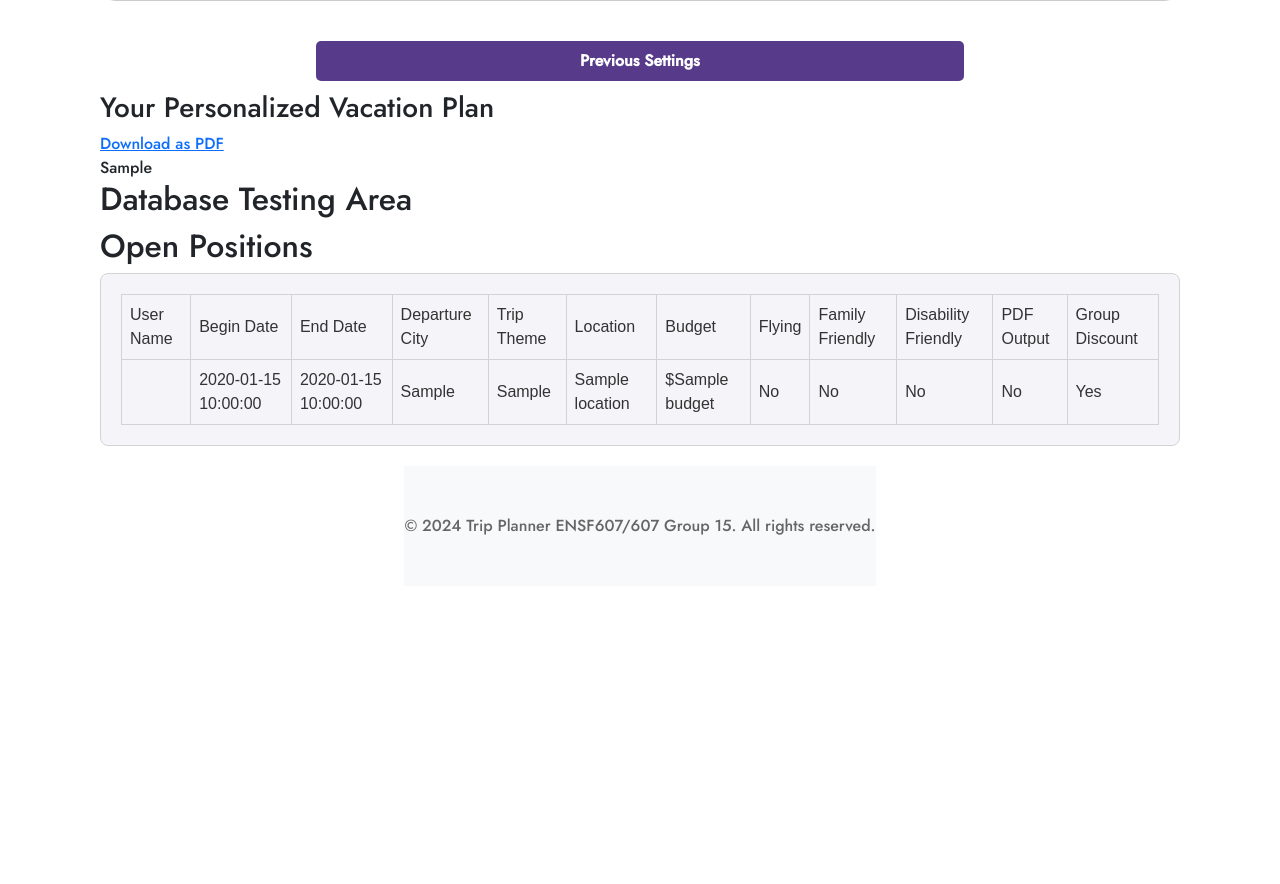
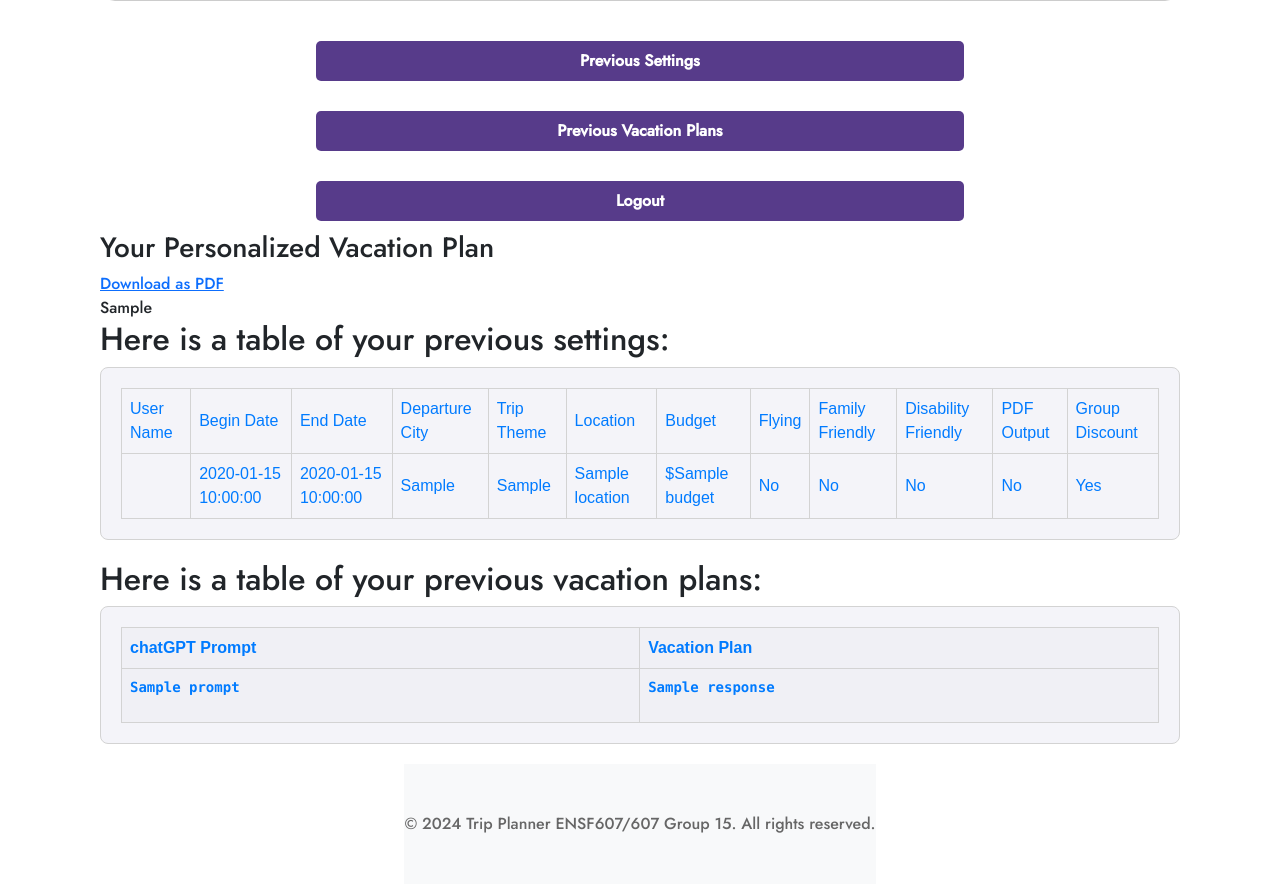
Before and after one commit to ENSF-607-608-Group-15/trip_planner_ENSF_607_608_Group_15_development, a Flask app: template templates/home.html in a window 1280 px wide. Shown: the part 2291-3175 px from the top of the page. Before the commit the page ends 2826 px from the top, so only its background shows below. Run offline with Flask 3, Linux system fonts and the light colour scheme; the template is opened without the code that fills it: most values are stand-ins (such as "Sample title", 1, 10 or a date in 2020); lists and menus that the app fills with data are empty.

Commit message:
Added previous response display

```diff
--- a/app.py
+++ b/app.py
@@ -37,24 +37,20 @@ def home():
 @app.route('/login', methods=['POST'])
 def login():
     userName = request.form.get('usernameLogin')
-    print(userName)
     passHash = request.form.get('passwordLogin')
-    print(passHash)
     if userName is None or passHash is None:
         return render_template('home.html', title=home_title)
     query = f"SELECT passHashMatch('{userName}', '{passHash}')"
     userValid = db1.query(query).scalar()
-    print(userValid)
     if userValid == 1:
         # add user infomation  to session
         # covert user to userClass list
-        query = f"SELECT * FROM users WHERE userName ='{userName}' and passHash='{passHash}' limit 1"
+        query = f"SELECT userId, userName FROM users WHERE userName ='{userName}' and passHash='{passHash}' limit 1"
         user = db1.query(query)
         user = user.fetchall()
         # myUser = userClass(user[0][0], user[0][1], user[0][2]) # TODO: This variable "myUser" is unused
         session['user_id'] = user[0][0]
         session['user_name'] = user[0][1]
-        print(session['user_id'])
         # userList = [userClass(user[0][0], user[0][1], user[0][2])]
         # session['userName'] = myUser.userId
         # print(session['userName'])
@@ -200,6 +196,11 @@ def displayUserQueries():
     trips = db1.load_queries_dicts_from_db(session['user_id'])
     return render_template('home.html', trips=trips, title=home_title, Authenticated=True, Registered=True)
 
+@app.route('/displayUserVacationPlans', methods=['POST'])
+def displayUserVacationPlans():
+    vacations = db1.load_response_dicts_from_db(session['user_id'])
+    return render_template('home.html', vacations=vacations, title=home_title, Authenticated=True, Registered=True)
+
 @app.route('/download_pdf', methods=['GET'])
 def download_pdf():
     file_name = f"itinerary_for_{session['user_name']}.pdf"
--- a/static/custom.css
+++ b/static/custom.css
@@ -255,11 +255,29 @@ textarea.form-control {
     color: #333;
 }
 
-.trip table th {
-    background-color: #f0f0f5;
+.trip table td {
+    color: #007bff;
 }
 
-.trip table td b, .trip table th {
+.vacation {
+    background-color: #f4f4f9;
+    border: 1px solid #d3d3d3;
+    padding: 20px;
+    border-radius: 8px;
+    margin-bottom: 20px;
+}
+
+.vacation table {
+    width: 100%;
+    border-collapse: collapse;
+}
+
+.vacation table th {
+    padding: 8px;
+    border: 1px solid #d3d3d3;
+    font-family: Arial, sans-serif;
+    color: #333;
+    background-color: #f0f0f5;
     color: #007bff;
 }
 
--- a/templates/home.html
+++ b/templates/home.html
@@ -14,22 +14,9 @@
      <div>
       <h1 class="title">Vacation Planner</h1>
 
-      <!-- <button id="toggleButton">Login</button> -->
+
     {% if not Authenticated or not Registered %}
-      <!-- <div class="Login"> -->
 
-        <!-- <form action="/login" method="get" > -->
-          <!-- <input type="text" id="usernameInput" name="username" placeholder="Enter username">
-          <input type="password" id="passwordInput" name="password" placeholder="Enter password">
-          <input type="submit" value="Loginme"> -->
-
-
-        <!-- </form> -->
-
-        <!-- <p id="errorMessage" style="color: red;">{{Authenticated}}</p>  -->
-
-
-      <!-- </div> -->
 	<div class="logFull">
 		<input type="checkbox" id="chk" aria-hidden="true">
 
@@ -49,11 +36,10 @@
 				<button id="signupbtn" name="signupbtn">Sign up</button>
 			</form>
 
+	</div>
 
+ {% endif %}
 
-
-	</div>
- {% endif %}
  {% if Authenticated %}
     <div class="Main">
           <div class="pic">
@@ -88,6 +74,14 @@
 			<button id="prvsettings" name="prvsettings">Previous Settings</button>
 		</form>
 
+		<form class="displayUserVacation" action="/displayUserVacationPlans" method="POST">
+			<button id="prvResponses" name="prvResponses">Previous Vacation Plans</button>
+		</form>
+
+		<form class="Logout" action="/Logout" method="POST">
+			<button id="logoutbtn" name="logoutbtn">Logout</button>
+		</form>
+
 		{% if vacation_plan %}
 		<div class="vacation-plan">
 			<h3>Your Personalized Vacation Plan</h3>
@@ -105,9 +99,8 @@
 		{% endif %}
 
 		{% if trips %}
-		<div id="display">
-			<h2>Database Testing Area</h2>
-			<h2>Open Positions</h2>
+		<div id="displayQueries">
+			<h2>Here is a table of your previous settings:</h2>
 			<div class="trip">
 				<table>
 					<thead>
@@ -135,6 +128,28 @@
 			</div>
 		</div>
 		{% endif %}
+
+		{% if vacations %}
+		<div id="displayVacations">
+			<h2>Here is a table of your previous vacation plans:</h2>
+			<div class="vacation">
+				<table>
+					<thead>
+						<tr>
+							<th>chatGPT Prompt</th>
+							<th>Vacation Plan</th>
+						</tr>
+					</thead>
+					<tbody>
+						{% for vacation in vacations %}
+						{% include 'vacationitem.html' %}
+						{% endfor %}
+					</tbody>
+				</table>
+			</div>
+		</div>
+		{% endif %}
+
         </div>
       </div>
     {% endif %}
--- /dev/null
+++ b/templates/vacationitem.html
@@ -0,0 +1,4 @@
+<tr>
+    <th><pre>{{ vacation['prompt'] }}</pre></th>
+    <th><pre>{{ vacation['response'] }}</pre></th>
+</tr>
```
Also changed, not shown: database.py (+31 -20 lines). Lines whose indentation alone changed are shown as unchanged.
